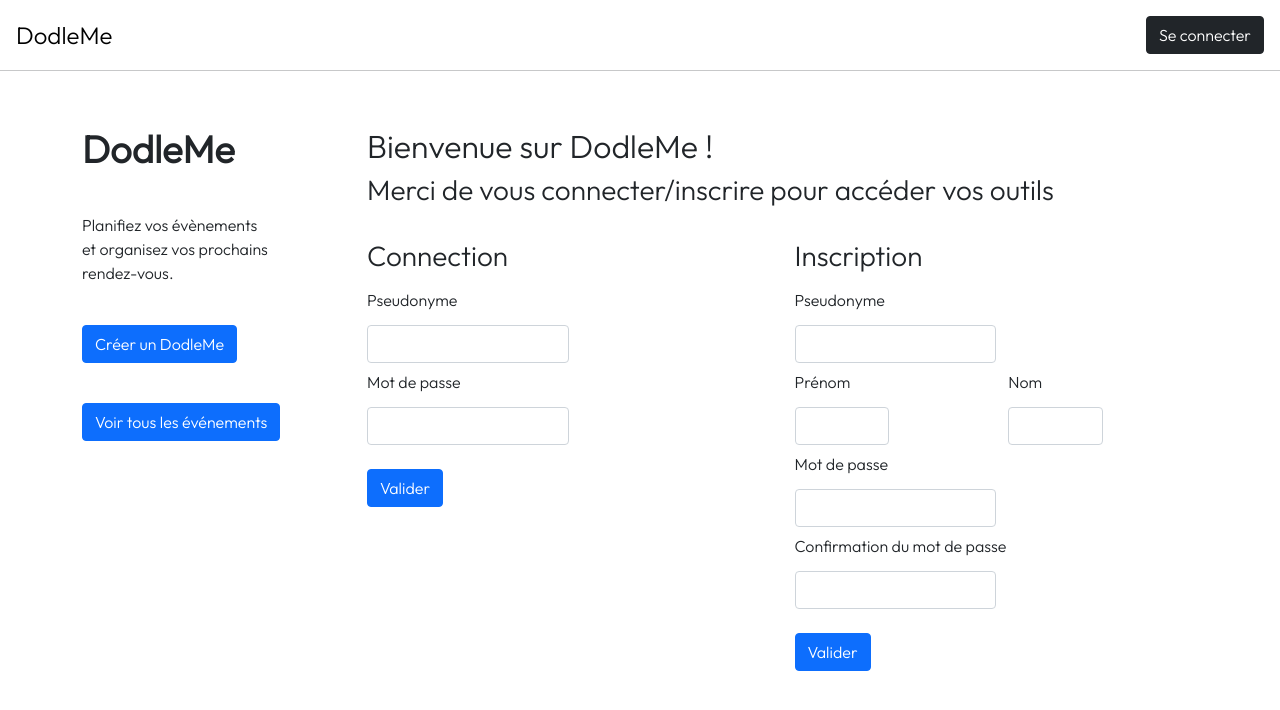
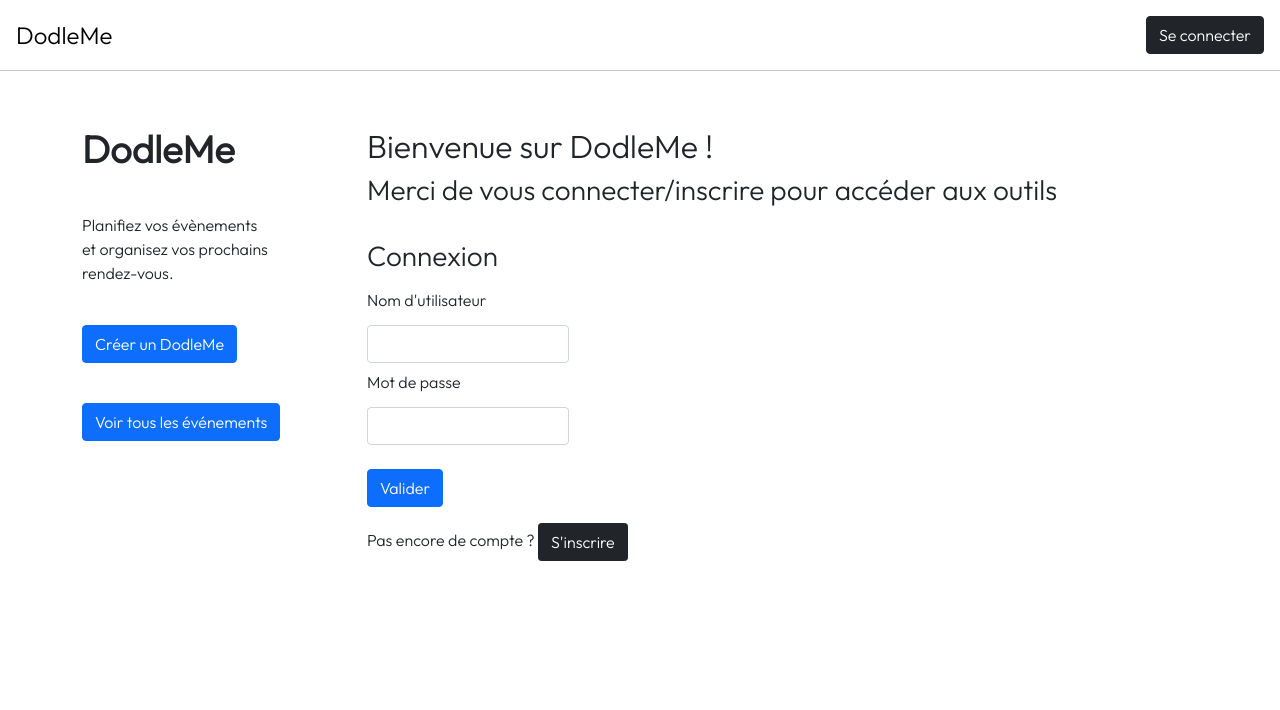
Before and after one commit to RemiSaurel/dodleme, an Angular app: page /login in a window 1280 px wide. Shown: the top 710 px of the page. Built offline with nearby package versions, Linux system fonts and the light colour scheme.

Commit message:
login / inscription ajustements

```diff
--- a/src/app/user-login/user-login.component.html
+++ b/src/app/user-login/user-login.component.html
@@ -1,11 +1,11 @@
 <h2> Bienvenue sur DodleMe !</h2>
-<h3> Merci de vous connecter/inscrire pour accéder vos outils</h3>
+<h3> Merci de vous connecter/inscrire pour accéder aux outils</h3>
 <br>
 <div class="row">
-  <div class="col-sm-6">
-    <h3>Connection</h3>
+  <div class="col-sm-6" id="connexion">
+    <h3>Connexion</h3>
     <div class="form-group">
-      <label for="Username" class="col-form-label">Pseudonyme</label>
+      <label for="Username" class="col-form-label">Nom d'utilisateur</label>
       <div>
         <input type="text" class="form-control w-50" id="Username" [(ngModel)] = "user.username">
       </div>
@@ -16,12 +16,16 @@
     </div>
     <br>
     <button class="btn btn-primary" (click)="connection()">Valider</button>
+    <div class="mb-2 mt-3">Pas encore de compte ?
+      <button class="btn btn-dark rounded-1" (click)="afficherInscription()">S'inscrire</button>
+    </div>
+
   </div>
-  <div class="col-sm-6">
+  <div class="col-sm-6 d-none" id="inscription">
 
     <h3>Inscription</h3>
     <div class="form-group">
-      <label for="Username" class="col-form-label">Pseudonyme</label>
+      <label for="Username" class="col-form-label">Nom d'utilisateur</label>
       <div>
         <input type="text" class="form-control w-50" id="Username" [(ngModel)] = "user.username">
       </div>
@@ -46,5 +50,8 @@
     </div>
     <br>
     <button class="btn btn-primary" (click)="inscription()">Valider</button>
+    <div class="mb-2 mt-3">J'ai déjà un compte ?
+      <button class="btn btn-dark rounded-1" (click)="afficherConnexion()">Se connecter</button>
+    </div>
   </div>
 </div>
--- a/src/app/user-login/user-login.component.ts
+++ b/src/app/user-login/user-login.component.ts
@@ -12,6 +12,20 @@ export class UserLoginComponent implements OnInit {
 
   constructor() { this.user = new User() }
 
+  afficherInscription() {
+    let connexion = document.getElementById("connexion");
+    connexion?.classList.add("d-none");
+    let inscription = document.getElementById("inscription");
+    inscription?.classList.remove("d-none");
+  }
+
+  afficherConnexion() {
+    let connexion = document.getElementById("connexion");
+    connexion?.classList.remove("d-none");
+    let inscription = document.getElementById("inscription");
+    inscription?.classList.add("d-none");
+  }
+
   ngOnInit(): void {
   }
 
```
